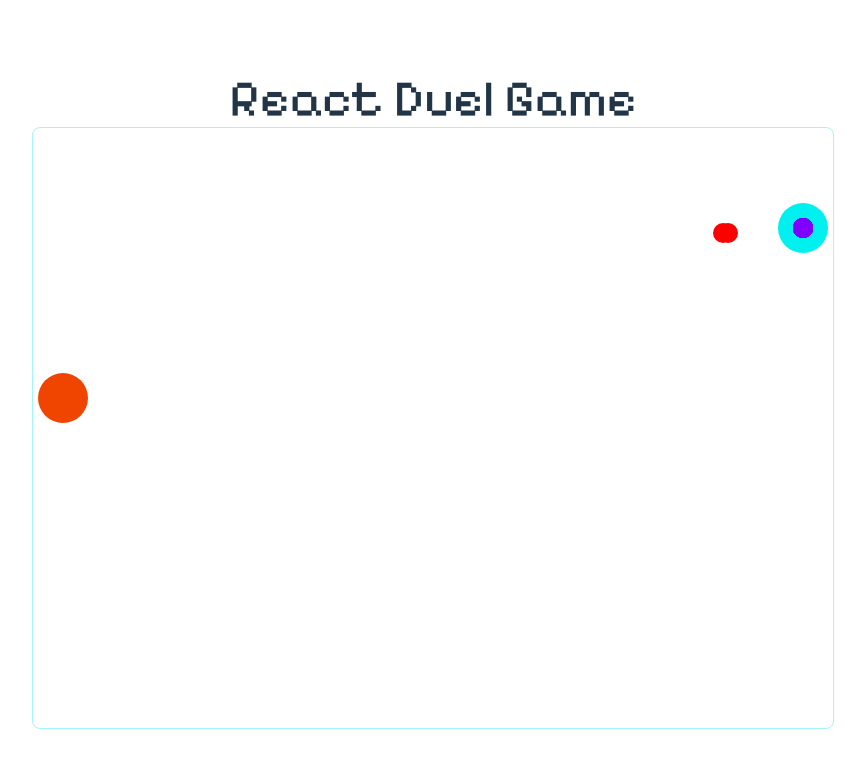
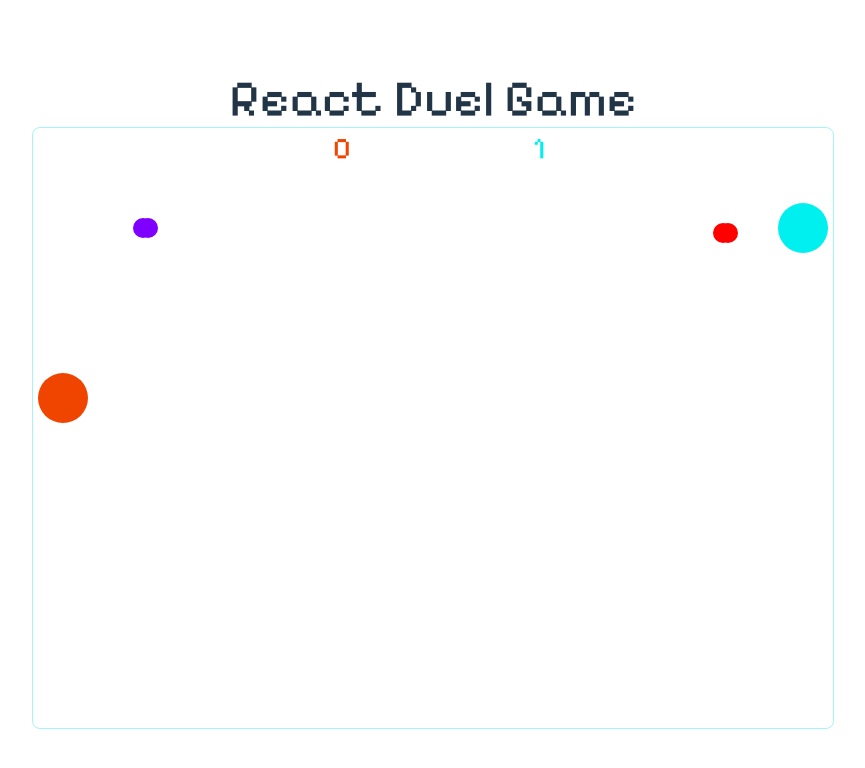
Before and after one commit to garold664/react-duel-game, a React (Vite) app: page / in a window 1280 px wide. Shown: the top 768 px of the page, without its empty margins (207-1072 px from the left). Built offline with nearby package versions, Linux system fonts and the light colour scheme.

Commit message:
sets up colors for score

```diff
--- a/src/App.tsx
+++ b/src/App.tsx
@@ -10,7 +10,7 @@ const BULLET_RADIUS = 10;
 const BULLET_COLOR1 = '#ff0000';
 const BULLET_COLOR2 = '#8000ff';
 const BULLET_SPEED1 = 5;
-const BULLET_SPEED2 = 0;
+const BULLET_SPEED2 = 5;
 const INITIAL_BULLET_RATE = 10;
 
 interface Circle {
@@ -109,7 +109,7 @@ function App() {
       const x =
         player === 'player1' ? CANVAS_WIDTH / 2 - 100 : CANVAS_WIDTH / 2 + 100;
       ctx.font = "30px 'Pixelify Sans'";
-      ctx.fillStyle = 'white';
+      ctx.fillStyle = player === 'player1' ? PLAYER1_COLOR : PLAYER2_COLOR;
       ctx.fillText(`${score}`, x, 30);
     }
 
```
